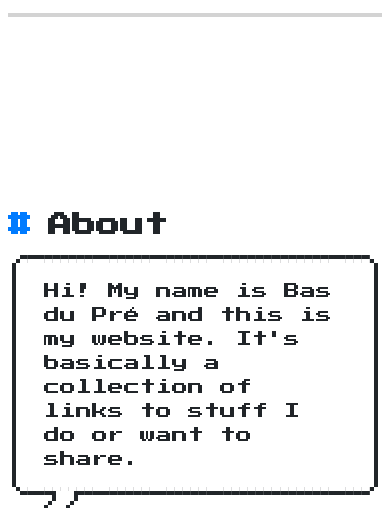
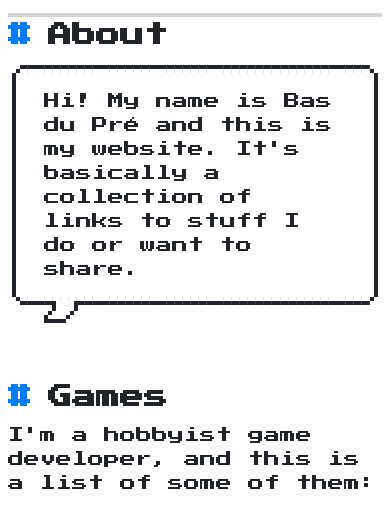
Before and after one commit to basdp/basdp.github.io, a plain HTML site: page index.html in a window 390 px wide. Shown: the part 281-789 px from the top of the page. Drawn offline with nearby package versions, Linux system fonts and the light colour scheme.

Commit message:
Update style.css

```diff
--- a/style.css
+++ b/style.css
@@ -321,7 +321,7 @@ img.lazy {
 
 @media screen and (max-width: 580px) {
   #nescss > .container {
-    margin-top: 190px;
+    margin-top: 0px;
   }
 }
 
```
